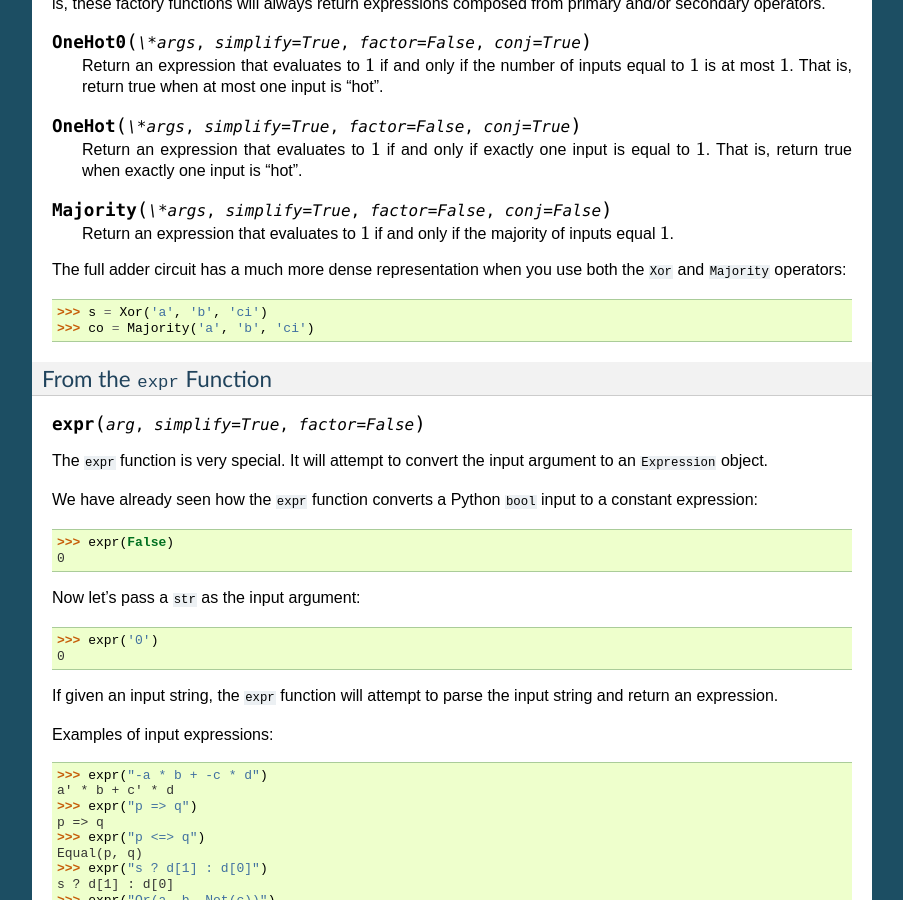
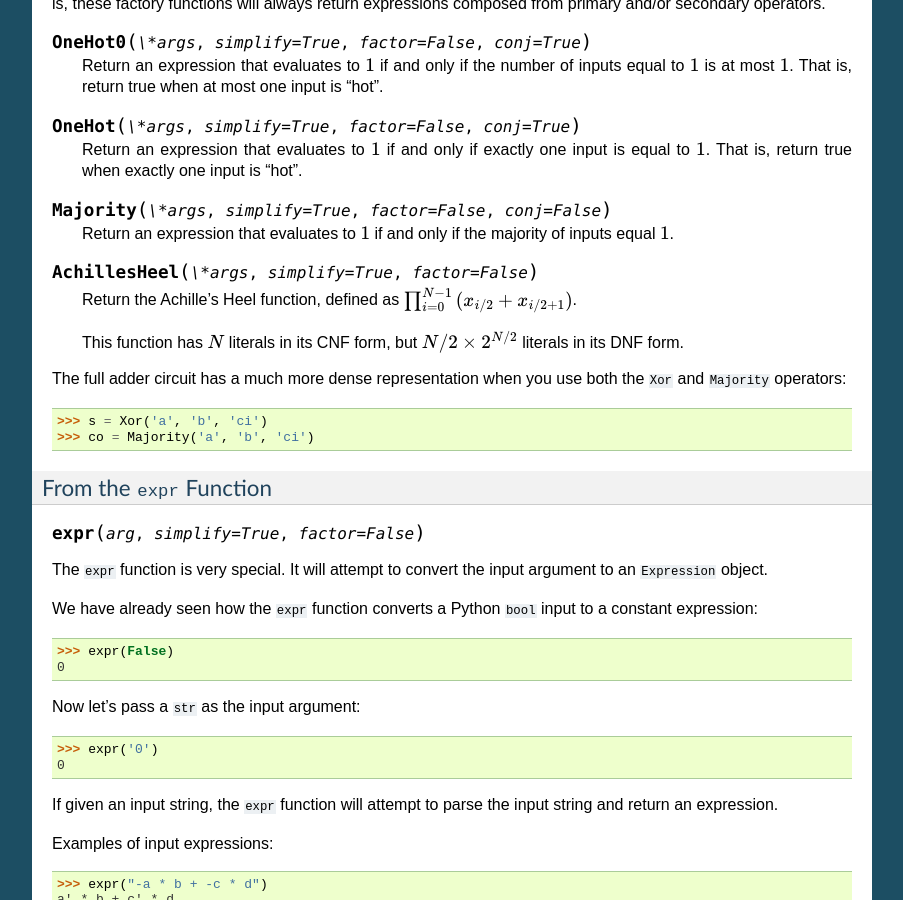
Before and after one commit to cjdrake/pyeda, a Sphinx documentation site: the page built from doc/source/expr.rst, in a window 1280 px wide and 900 px high, scrolled down 6420 px. Shown: the whole window, without its empty margins (198-1101 px from the left). Built offline with Sphinx 7.4.7, drawn with Linux system fonts in a browser that asks for light colours.

Commit message:
Add documentation for Achille's Heel function

```diff
--- a/doc/source/expr.rst
+++ b/doc/source/expr.rst
@@ -422,6 +422,14 @@ primary and/or secondary operators.
    Return an expression that evaluates to :math:`1` if and only if the majority
    of inputs equal :math:`1`.
 
+.. function:: AchillesHeel(\*args, simplify=True, factor=False)
+
+   Return the Achille's Heel function, defined as
+   :math:`\prod_{i=0}^{N-1}{(x_{i/2} + x_{i/2+1})}`.
+
+   This function has :math:`N` literals in its CNF form,
+   but :math:`N/2 \times 2^{N/2}` literals in its DNF form.
+
 The full adder circuit has a much more dense representation when you
 use both the ``Xor`` and ``Majority`` operators::
 
```
